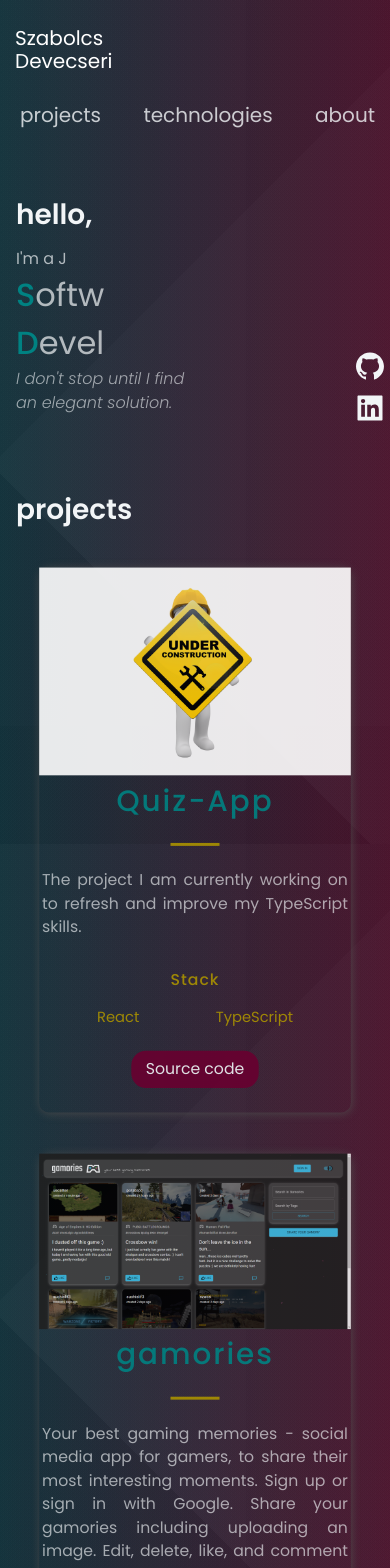
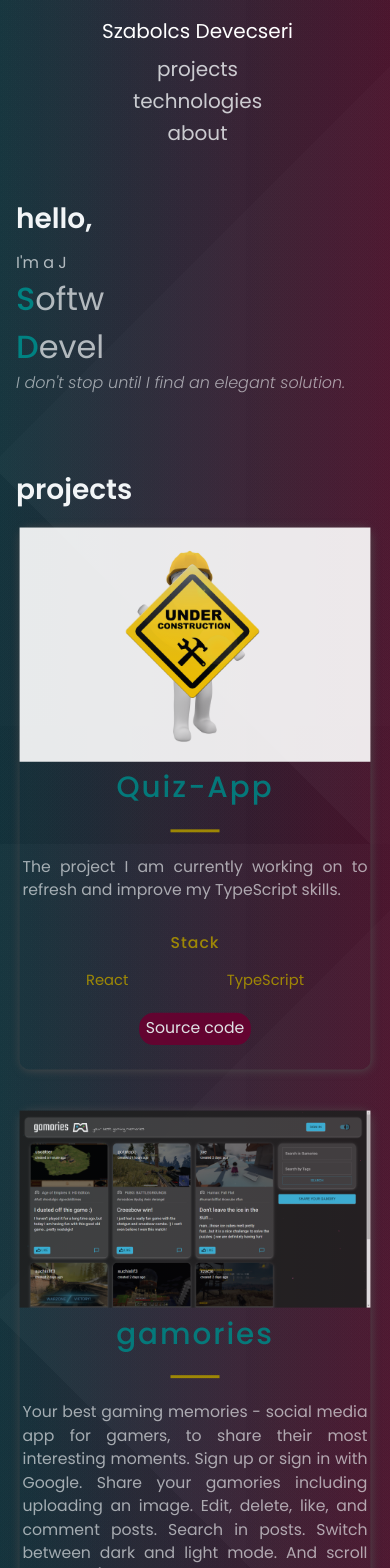
Before and after one commit to suchislif3/portfolio-website, a Next.js app: page / in a window 390 px wide. Shown: the top 1568 px of the page. Built offline with nearby package versions, Linux system fonts and the light colour scheme.

Commit message:
fixed design on small screens

```diff
--- a/src/components/Header/HeaderStyles.js
+++ b/src/components/Header/HeaderStyles.js
@@ -9,11 +9,9 @@ export const Container = styled.div`
   padding-top: 2rem;
 
   @media ${({ theme }) => theme.breakpoints.sm} {
-    display: grid;
-    grid-template-columns: repeat(6, 1fr);
-    grid-template-rows: repeat(2, 60px);
-    grid-column-gap: 0.5rem;
-    grid-row-gap: 0.5rem;
+    display: flex;
+    flex-direction: column;
+    row-gap: 1rem;
   }
 `;
 
@@ -28,7 +26,7 @@ export const Div1 = styled.div`
   flex-direction: row;
   align-content: center;
   @media ${({ theme }) => theme.breakpoints.sm} {
-    grid-area: 1 / 1 / 2 / 4;
+    justify-content: center;
   }
 `;
 
@@ -38,7 +36,7 @@ export const Div2 = styled.div`
   justify-content: space-between;
   align-items: center;
   @media ${({ theme }) => theme.breakpoints.sm} {
-    grid-area: 2 / 1 / 3 / 7;
+    flex-direction: column;
   }
 `;
 
--- a/src/components/Projects/Projects.js
+++ b/src/components/Projects/Projects.js
@@ -30,7 +30,7 @@ const Projects = () => {
                 <HeaderThree isTitle>{title}</HeaderThree>
                 <Hr />
               </TitleContent>
-              <CardInfo className="card-info">{description}</CardInfo>
+              <CardInfo>{description}</CardInfo>
               <div>
                 <TitleContent>
                   <HeaderFour>Stack</HeaderFour>
--- a/src/components/Projects/ProjectsStyles.js
+++ b/src/components/Projects/ProjectsStyles.js
@@ -17,8 +17,7 @@ export const GridContainer = styled.section`
   @media ${(props) => props.theme.breakpoints.sm} {
     display: flex;
     flex-direction: column;
-    padding: 2rem;
-    padding-bottom: 0;
+    padding: 0;
   }
 `;
 
@@ -73,7 +72,6 @@ export const CardInfo = styled.p`
   width: 100%;
   padding: 10px 50px;
   opacity: 70%;
-  font-style: 2rem;
   line-height: 24px;
   text-align: justify;
   @media ${(props) => props.theme.breakpoints.sm} {
@@ -99,12 +97,19 @@ export const ExternalLinks = styled.a`
   &:hover {
     background: ${({ theme }) => theme.colors.secondary2_light};
   }
+  @media ${(props) => props.theme.breakpoints.sm} {
+    padding: 0.7rem;
+  }
 `;
 
 export const TagList = styled.ul`
   display: flex;
   justify-content: space-around;
   margin: 2rem;
+  @media ${(props) => props.theme.breakpoints.sm} {
+    flex-wrap: wrap;
+    gap: 0.5rem;
+  }
 `;
 
 export const Tag = styled.li`
--- a/src/components/ScrollArrow/ScrollArrowStyles.js
+++ b/src/components/ScrollArrow/ScrollArrowStyles.js
@@ -2,7 +2,7 @@ import styled from "styled-components";
 
 export const Container = styled.div`
   position: fixed;
-  bottom: 90px;
+  bottom: 10%;
   right: 0;
   z-index: 999;
   padding: 9px;
--- a/src/components/SocialItems/SocialItemsStyles.js
+++ b/src/components/SocialItems/SocialItemsStyles.js
@@ -2,12 +2,16 @@ import styled from "styled-components";
 
 export const Div = styled.div`
   position: fixed;
-  top: 40%;
+  top: 25%;
   z-index: 999;
   right: 0;
   padding: 1.5rem 0.5rem;
   @media ${(props) => props.theme.breakpoints.sm} {
-    padding: 0.8rem 0;
+    position: static;
+    display: flex;
+    gap: 10px;
+    padding: 16px;
+    margin-bottom: 5%;
   }
 `;
 
@@ -24,5 +28,6 @@ export const SocialIcons = styled.a`
   }
   @media ${(props) => props.theme.breakpoints.sm} {
     font-size: 0.8rem;
+    padding: 0;
   }
 `;
--- a/src/layout/Layout.js
+++ b/src/layout/Layout.js
@@ -9,7 +9,6 @@ export const Layout = ({ children }) => {
     <Container>
       <Header />
       <main>{children}</main>
-      <SocialItems />
       <ScrollArrow />
     </Container>
   );
--- a/src/pages/index.js
+++ b/src/pages/index.js
@@ -4,16 +4,18 @@ import Hero from "../components/Hero/Hero";
 import Projects from "../components/Projects/Projects";
 import Technologies from "../components/Technologies/Technologies";
 import About from "../components/About/About";
+import SocialItems from "../components/SocialItems/SocialItems";
 
 const Home = () => {
   return (
     <Layout>
-      <Section grid>
+      <Section>
         <Hero handleClick={() => window.open("", "_blank")} />
       </Section>
       <Projects />
       <Technologies />
       <About />
+      <SocialItems />
     </Layout>
   );
 };
```
